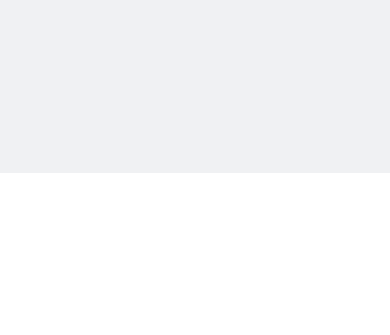
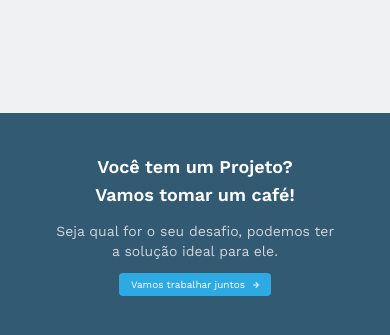
Before and after one commit to alvaronetobsb/nt-solucoes, a website: page index.html in a window 390 px wide. Shown: the part 1794-2129 px from the top of the page. Before the commit the page ends 1967 px from the top, so only its background shows below. Drawn offline with nearby package versions, Linux system fonts and the light colour scheme.

Commit message:
Finalizado seção Trabalhando juntos

```diff
--- a/index.html
+++ b/index.html
@@ -289,7 +289,7 @@
       </section>
 
       <!-- Seção da trajetória -->
-      <section id="trajetoria" class="mt-4 pb-16 bg-color-gray w-full">
+      <section id="trajetoria" class="mt-4 pb-1 photo:pb-16 bg-color-gray w-full">
         <!-- Container -->
         <div class="flex flex-col items-center justify-center gap-16 photo:gap-28 p-20">
           <h2
@@ -364,6 +364,21 @@
           </div>
         </div>
       </section>
+
+      <!-- Seção Trabalhar juntos -->
+      <section id="work-together" class="w-full bg-color-primary-blue flex flex-col justify-center items-center py-10 px-14 photo:py-20 gap-3 sm:gap-5 photo:gap-7 text-white text-center">
+        <h2 class="font-semibold text-lg sm:text-2xl photo:text-4xl">
+          Você tem um Projeto?<br />
+          Vamos tomar um café!
+        </h2>
+        <p class="text-gray-300 text-sm sm:text-base photo:text-lg">
+          Seja qual for o seu desafio, podemos ter <br class="hidden sm:block" />a solução ideal para ele.
+        </p>
+        <button class="flex items-center justify-center gap-2 px-3 py-1 rounded bg-color-secondary-blue hover:bg-color-tertiary-blue text-white text-[10px] border-none sm:text-sm sm:px-5 sm:py-2 photo:text-lg photo:px-7 photo:py-3">
+          Vamos trabalhar juntos
+          <img src="./src/assets/images/icons/Arrows/Vectorseta-direita.svg" alt="Seta para direita" class="w-1.5 sm:w-2 photo:w-3"/>
+        </button>
+      </section>
     </main>
   </body>
 </html>
```
Also changed, not shown: src/assets/images/icons/Arrows/Vectorseta-direita.svg (added), src/output.css.
